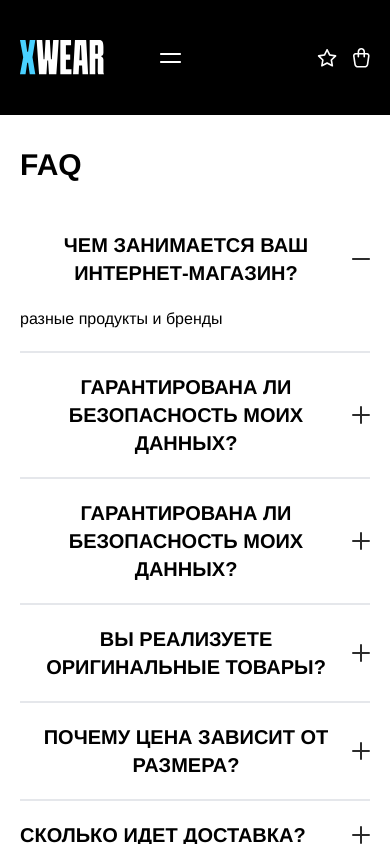
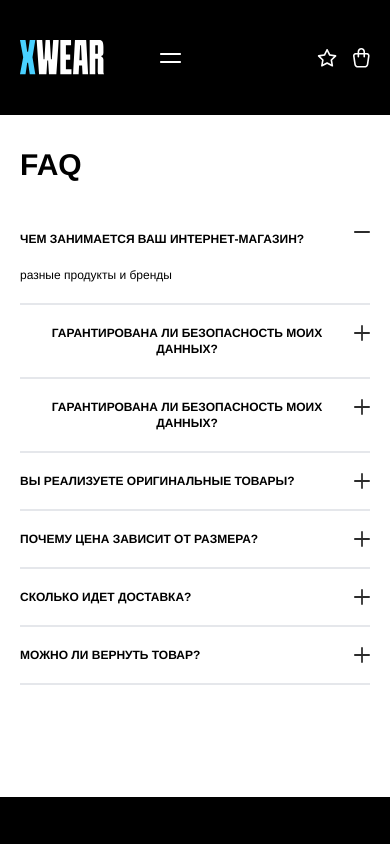
Before and after one commit to muhammadazizbek006/XWEAR, a React (Vite) app: page /faq in a window 390 px wide. Both pictures are taken after a click on the button "ЧЕМ ЗАНИМАЕТСЯ ВАШ ИНТЕРНЕТ-МАГАЗИН?". Shown: the top 844 px of the page. Built offline with nearby package versions, Linux system fonts and the light colour scheme.

Commit message:
add faq responsive

```diff
--- a/src/pages/Faq.jsx
+++ b/src/pages/Faq.jsx
@@ -26,13 +26,13 @@ const Faq = () => {
           {Faqs.map((faq, e) => (
             <Accordion key={faq.id} open={open === e}>
               <div className='border-b-2'>
-                <AccordionHeader className='flex justify-between p items-center py-5  ' onClick={() => handleOpen(e)}>
-                  <p className=' sm:text-base sm:font-semibold'>{faq.savol}</p>
-                  <img className='right-0' src={open === e ? minus : plus} alt={faq.savol} />
+                <AccordionHeader className='flex justify-between p items-start py-5  ' onClick={() => handleOpen(e)}>
+                  <p className=' text-xs sm:text-base sm:font-semibold'>{faq.savol}</p>
+                  <img className='right-0 w-4 sm:w-5' src={open === e ? minus : plus} alt={faq.savol} />
                 </AccordionHeader>
                 {open === e && (
                   <AccordionBody className='flex justify-between pb-5'>
-                    <p className='text-base '>{faq.javob}</p>
+                    <p className=' text-xs sm:text-base '>{faq.javob}</p>
                   </AccordionBody>
                 )}
               </div>
```
